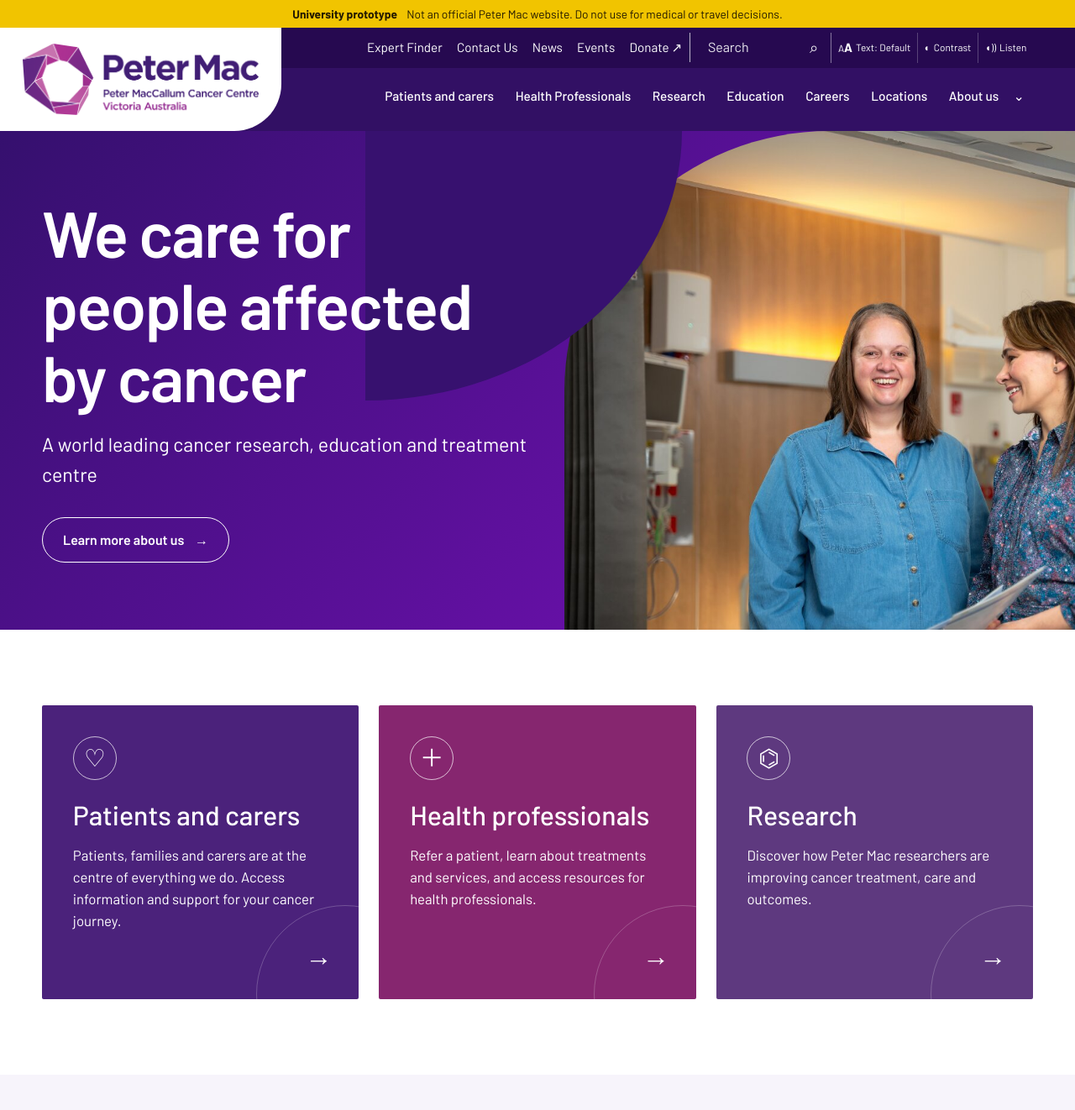
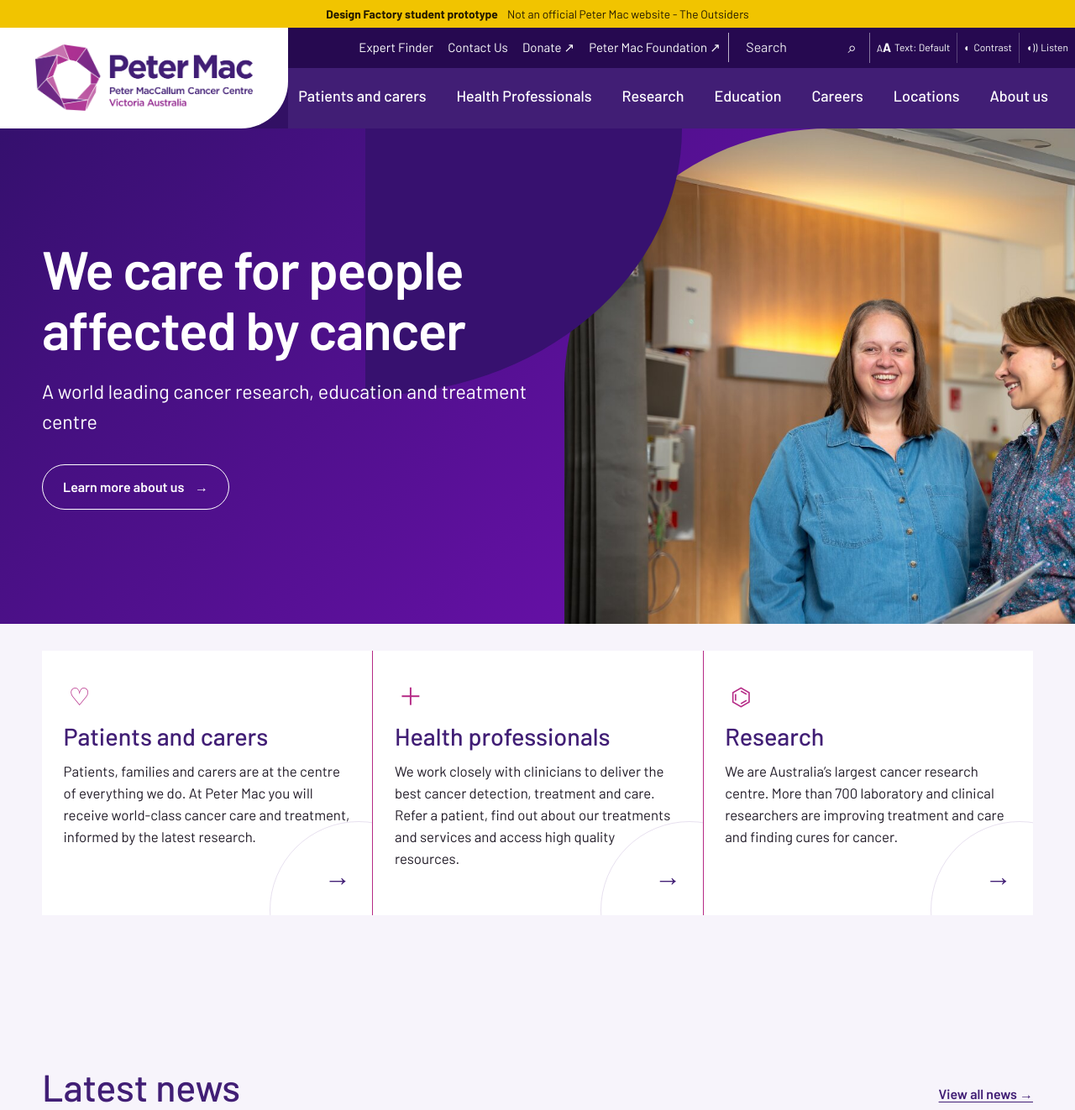
Before and after one commit to Kaii2010/peter-mac-website-prototype, a website: page index.html in a window 1280 px wide. Shown: the top 1322 px of the page at 84% size. Drawn offline with Linux system fonts and the light colour scheme.

Commit message:
fix: align header and homepage styling

```diff
--- a/index.html
+++ b/index.html
@@ -15,7 +15,7 @@
 <body data-page="home">
   <a class="skip-link" href="#main-content">Skip to main content</a>
   <div class="prototype-banner" role="note">
-    <strong>University prototype</strong><span>Not an official Peter Mac website. Do not use for medical or travel decisions.</span>
+    <strong>Design Factory student prototype</strong><span>Not an official Peter Mac website - The Outsiders</span>
   </div>
 
   <header class="site-header">
@@ -31,6 +31,7 @@
             <a href="https://www.petermac.org/about-us/news-and-events/news">News</a>
             <a href="https://www.petermac.org/about-us/news-and-events/events">Events</a>
             <a href="https://foundation.petermac.org/donate">Donate <span aria-hidden="true">↗</span></a>
+            <a href="https://foundation.petermac.org/">Peter Mac Foundation <span aria-hidden="true">↗</span></a>
           </nav>
           <form class="site-search" action="https://www.petermac.org/search" method="get" role="search">
             <label class="sr-only" for="site-search-home">Search Peter Mac</label>
@@ -93,19 +94,19 @@
         <a class="audience-card audience-card-one" href="https://www.petermac.org/patients-and-carers">
           <span class="card-icon" aria-hidden="true">♡</span>
           <h2>Patients and carers</h2>
-          <p>Patients, families and carers are at the centre of everything we do. Access information and support for your cancer journey.</p>
+          <p>Patients, families and carers are at the centre of everything we do. At Peter Mac you will receive world-class cancer care and treatment, informed by the latest research.</p>
           <span class="card-arrow" aria-hidden="true">→</span>
         </a>
         <a class="audience-card audience-card-two" href="https://www.petermac.org/health-professionals">
           <span class="card-icon" aria-hidden="true">＋</span>
           <h2>Health professionals</h2>
-          <p>Refer a patient, learn about treatments and services, and access resources for health professionals.</p>
+          <p>We work closely with clinicians to deliver the best cancer detection, treatment and care. Refer a patient, find out about our treatments and services and access high quality resources.</p>
           <span class="card-arrow" aria-hidden="true">→</span>
         </a>
         <a class="audience-card audience-card-three" href="https://www.petermac.org/research">
           <span class="card-icon" aria-hidden="true">⌬</span>
           <h2>Research</h2>
-          <p>Discover how Peter Mac researchers are improving cancer treatment, care and outcomes.</p>
+          <p>We are Australia’s largest cancer research centre. More than 700 laboratory and clinical researchers are improving treatment and care and finding cures for cancer.</p>
           <span class="card-arrow" aria-hidden="true">→</span>
         </a>
       </div>
@@ -196,7 +197,7 @@
       </div>
     </div>
     <div class="container footer-bottom">
-      <p>University design prototype — not an official Peter MacCallum Cancer Centre website.</p>
+      <p>Design Factory student prototype — not an official Peter Mac website — The Outsiders.</p>
       <p>Reference content © Peter MacCallum Cancer Centre.</p>
     </div>
   </footer>
--- a/styles.css
+++ b/styles.css
@@ -45,11 +45,11 @@
 .prototype-banner { min-height: 32px; padding: .35rem max(1rem, calc((100% - var(--content-width)) / 2)); display: flex; justify-content: center; gap: .7rem; align-items: center; background: var(--gold); color: #241a00; font-size: .86rem; text-align: center; }
 .prototype-banner a { font-weight: 600; }
 .site-header { position: relative; z-index: 20; background: var(--purple-900); color: var(--white); }
-.header-shell { min-height: 120px; display: grid; grid-template-columns: minmax(290px, 335px) 1fr; }
-.brand { position: relative; z-index: 2; display: flex; align-items: center; align-self: stretch; padding: 1.2rem 1.7rem; background: var(--white); border-radius: 0 0 56px 0; }
-.brand img { width: 285px; height: auto; }
+.header-shell { min-height: 120px; display: grid; grid-template-columns: clamp(335px, 26.8vw, 535px) 1fr; }
+.brand { position: relative; z-index: 2; display: flex; align-items: center; align-self: stretch; padding: 1.2rem clamp(1.75rem, 3.3vw, 5.6rem); background: var(--white); border-radius: 0 0 56px 0; }
+.brand img { width: 100%; max-width: 355px; height: auto; }
 .header-content { min-width: 0; }
-.utility-row { min-height: 48px; display: flex; align-items: center; justify-content: flex-end; gap: .55rem; padding: 0 max(.65rem, calc((100vw - var(--content-width)) / 2)); padding-left: 1rem; background: var(--purple-950); }
+.utility-row { min-height: 48px; display: flex; align-items: center; justify-content: flex-end; gap: .55rem; padding: 0; padding-left: 1rem; background: var(--purple-950); }
 .utility-nav { display: flex; gap: clamp(.6rem, 1.35vw, 1.55rem); align-items: center; }
 .utility-nav a { color: var(--white); text-decoration: none; font-size: .95rem; white-space: nowrap; }
 .utility-nav a:hover, .utility-nav a:focus-visible { text-decoration: underline; }
@@ -60,12 +60,13 @@
 .site-search input { width: 7.5rem; border: 0; background: transparent; color: var(--white); padding: .3rem; }
 .site-search input::placeholder { color: rgba(255,255,255,.9); }
 .site-search button { border: 0; background: transparent; color: var(--white); cursor: pointer; font-size: 1.15rem; }
-.nav-row { min-height: 72px; display: flex; align-items: center; justify-content: flex-end; padding-right: max(1.2rem, calc((100vw - var(--content-width)) / 2)); }
+.nav-row { min-height: 72px; display: flex; align-items: center; justify-content: flex-end; padding-right: 0; background: var(--purple-800); }
 .primary-nav { display: flex; align-items: stretch; justify-content: flex-end; height: 72px; }
-.primary-nav > a, .nav-item > a { display: flex; align-items: center; padding: .55rem clamp(.55rem, 1vw, 1rem); color: var(--white); text-decoration: none; font-size: clamp(.9rem, 1.2vw, 1.1rem); font-weight: 500; white-space: nowrap; border-bottom: 4px solid transparent; }
+.primary-nav > a, .nav-item > a { display: flex; align-items: center; padding: .55rem 1.5rem; color: var(--white); text-decoration: none; font-size: 1.25rem; font-weight: 500; white-space: nowrap; border-bottom: 4px solid transparent; }
 .primary-nav > a:hover, .primary-nav > a:focus-visible, .primary-nav > a[aria-current="page"], .nav-item > a:hover, .nav-item > a:focus-visible { background: rgba(255,255,255,.08); border-bottom-color: var(--pink); }
 .nav-item { position: relative; display: flex; align-items: stretch; }
-.submenu-toggle { width: 28px; border: 0; border-bottom: 4px solid transparent; padding: 0 .35rem 0 0; color: var(--white); background: transparent; cursor: pointer; }
+.submenu-toggle { width: 14px; border: 0; border-bottom: 4px solid transparent; padding: 0; color: var(--white); background: transparent; cursor: pointer; }
+.submenu-toggle span { display: none; }
 .submenu-toggle:hover, .submenu-toggle[aria-expanded="true"] { color: #f5acd7; background: rgba(255,255,255,.08); }
 .submenu { position: absolute; z-index: 30; top: 100%; right: 0; width: 265px; padding: .45rem 0; color: var(--purple-900); background: var(--white); box-shadow: 0 14px 28px rgba(24,6,52,.26); }
 .submenu[hidden] { display: none; }
@@ -82,8 +83,8 @@
 .large-a { font-size: 1.25em; font-weight: 700; }
 
 .home-hero { min-height: 590px; display: grid; grid-template-columns: minmax(46%, 1.05fr) minmax(44%, .95fr); color: var(--white); background: linear-gradient(135deg, #35106e 0%, #6510a5 68%, #8d19b6 100%); overflow: hidden; }
-.home-hero-copy { position: relative; z-index: 2; align-self: center; padding: 4.8rem 2rem 5rem max(3rem, calc((100vw - var(--content-width)) / 2)); }
-.home-hero h1 { max-width: 760px; font-size: clamp(3.25rem, 6vw, 5.2rem); font-weight: 600; letter-spacing: -.02em; margin-bottom: 1.35rem; }
+.home-hero-copy { position: relative; z-index: 2; align-self: center; padding: 4.8rem 1rem 5rem max(3rem, calc((100vw - var(--content-width)) / 2)); }
+.home-hero h1 { max-width: 760px; font-size: clamp(3.25rem, 5vw, 4.25rem); font-weight: 600; letter-spacing: -.02em; margin-bottom: 1.35rem; }
 .home-hero p { font-size: clamp(1.2rem, 2vw, 1.45rem); margin-bottom: 2rem; }
 .home-hero-image { position: relative; min-height: 590px; background: url("assets/images/home-hero.jpg") center / cover no-repeat; border-radius: 52% 0 0 0; }
 .home-hero-image::before { content: ""; position: absolute; width: 62%; height: 54%; left: -39%; top: 0; background: #37116f; border-radius: 0 0 100% 0; }
@@ -97,15 +98,16 @@
 
 .card-grid { display: grid; gap: 1.5rem; }
 .card-grid-three { grid-template-columns: repeat(3, 1fr); }
-.audience-card { position: relative; min-height: 350px; padding: 2.3rem; overflow: hidden; color: var(--white); text-decoration: none; border-radius: 2px; }
-.audience-card::after { content: ""; position: absolute; width: 210px; height: 210px; right: -90px; bottom: -100px; border: 1px solid rgba(255,255,255,.22); border-radius: 50%; }
-.audience-card-one { background: #4b227b; }
-.audience-card-two { background: #86266f; }
-.audience-card-three { background: #5e397f; }
-.audience-card h2 { color: var(--white); font-size: 2rem; margin: 1.5rem 0 1rem; }
+.audiences { padding-top: 2rem; background: var(--cream); }
+.audiences .card-grid { gap: 0; background: var(--white); }
+.audience-card { position: relative; min-height: 315px; padding: 2rem 1.6rem; overflow: hidden; color: var(--ink); background: var(--white); text-decoration: none; }
+.audience-card + .audience-card { border-left: 1px solid var(--magenta); }
+.audience-card::after { content: ""; position: absolute; width: 210px; height: 210px; right: -90px; bottom: -100px; border: 1px solid rgba(84,35,140,.14); border-radius: 50%; }
+.audience-card-one, .audience-card-two, .audience-card-three { background: var(--white); }
+.audience-card h2 { color: var(--purple-800); font-size: 1.8rem; margin: 1rem 0 .75rem; }
 .audience-card p { font-size: 1.05rem; max-width: 30rem; }
-.card-icon { display: grid; place-items: center; width: 52px; height: 52px; border: 1px solid rgba(255,255,255,.7); border-radius: 50%; font-size: 1.8rem; }
-.card-arrow { position: absolute; right: 2rem; bottom: 1.7rem; font-size: 2rem; }
+.card-icon { display: grid; place-items: center; width: 38px; height: 38px; color: var(--magenta); font-size: 1.8rem; }
+.card-arrow { position: absolute; right: 1.6rem; bottom: 1.4rem; color: var(--purple-800); font-size: 2rem; }
 .audience-card:hover .card-arrow { transform: translateX(.4rem); }
 
 .news-section { background: var(--cream); }
@@ -212,6 +214,15 @@
 .footer-bottom { display: flex; justify-content: space-between; gap: 2rem; padding-block: 1.2rem; border-top: 1px solid rgba(255,255,255,.25); font-size: .86rem; }
 .footer-bottom p { margin: 0; }
 
+@media (max-width: 1600px) and (min-width: 1081px) {
+  .primary-nav > a, .nav-item > a { padding-inline: 18px; font-size: 18px; }
+  .utility-nav { gap: clamp(10px, 1.35vw, 22px); }
+  .utility-nav a { font-size: 15px; }
+  .site-search { padding-left: 16px; }
+  .site-search input { width: 120px; }
+  .accessibility-bar button { padding: 5px 8px; font-size: 12px; }
+}
+
 @media (max-width: 1080px) {
   .header-shell { grid-template-columns: 260px 1fr; }
   .brand { padding: 1rem; }
@@ -220,6 +231,10 @@
   .home-hero { min-height: 520px; }
   .home-hero-image { min-height: 520px; }
   .home-hero h1 { font-size: clamp(3rem, 6vw, 4.5rem); }
+}
+
+@media (max-width: 1500px) and (min-width: 861px) {
+  .utility-nav a:nth-child(3), .utility-nav a:nth-child(4) { display: none; }
 }
 
 @media (max-width: 860px) {
@@ -236,6 +251,7 @@
   .primary-nav > a, .nav-item > a { min-height: 48px; padding: .75rem; font-size: 1rem; border-bottom: 1px solid rgba(255,255,255,.22); }
   .nav-item { display: grid; grid-template-columns: 1fr 48px; }
   .submenu-toggle { width: 48px; min-height: 48px; padding: 0; border-bottom: 1px solid rgba(255,255,255,.22); }
+  .submenu-toggle span { display: inline; }
   .submenu { position: static; grid-column: 1 / -1; width: auto; padding: .25rem 0 .5rem 1rem; background: var(--purple-950); box-shadow: none; }
   .submenu a { color: var(--white); border-left-color: rgba(255,255,255,.25); }
   .submenu a:hover, .submenu a:focus-visible { color: var(--white); background: rgba(255,255,255,.08); }
@@ -248,6 +264,7 @@
   .home-hero-image { min-height: 420px; order: 1; border-radius: 0 0 50% 0; }
   .home-hero-image::before { display: none; }
   .card-grid-three, .quick-links-grid, .info-card-grid, .transport-grid { grid-template-columns: 1fr; }
+  .audience-card + .audience-card { border-top: 1px solid var(--magenta); border-left: 0; }
   .audience-card { min-height: 280px; }
   .featured-news { grid-template-columns: 1fr; }
   .featured-news-image { min-height: 300px; }
```
Also changed, not shown: about-us/locations/melbourne-campus/index.html (+3 -2 lines), tests/site.test.mjs (+4 -2 lines).
